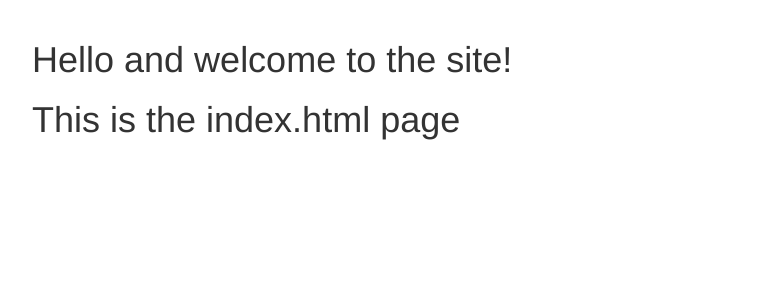
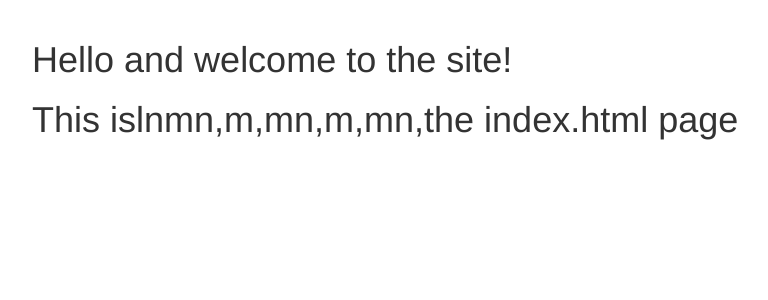
Before and after one commit to kasra02/django_deployment, a Django app: page / in a window 1280 px wide. Shown: the part 51-351 px from the top of the page, without its empty margins (38-806 px from the left). Run offline with Django 3.2, Linux system fonts and the light colour scheme; some libraries are stand-ins or nearby versions.

Commit message:
Update index.html

```diff
--- a/learning_templates/templates/basic_app/index.html
+++ b/learning_templates/templates/basic_app/index.html
@@ -3,6 +3,6 @@
     {% block body_block%}
 
     <h1>Hello and welcome to the site!</h1>
-    <h1>This is the index.html page</h1>
+    <h1>This islnmn,m,mn,m,mn,the index.html page</h1>
 
     {% endblock %}
```
